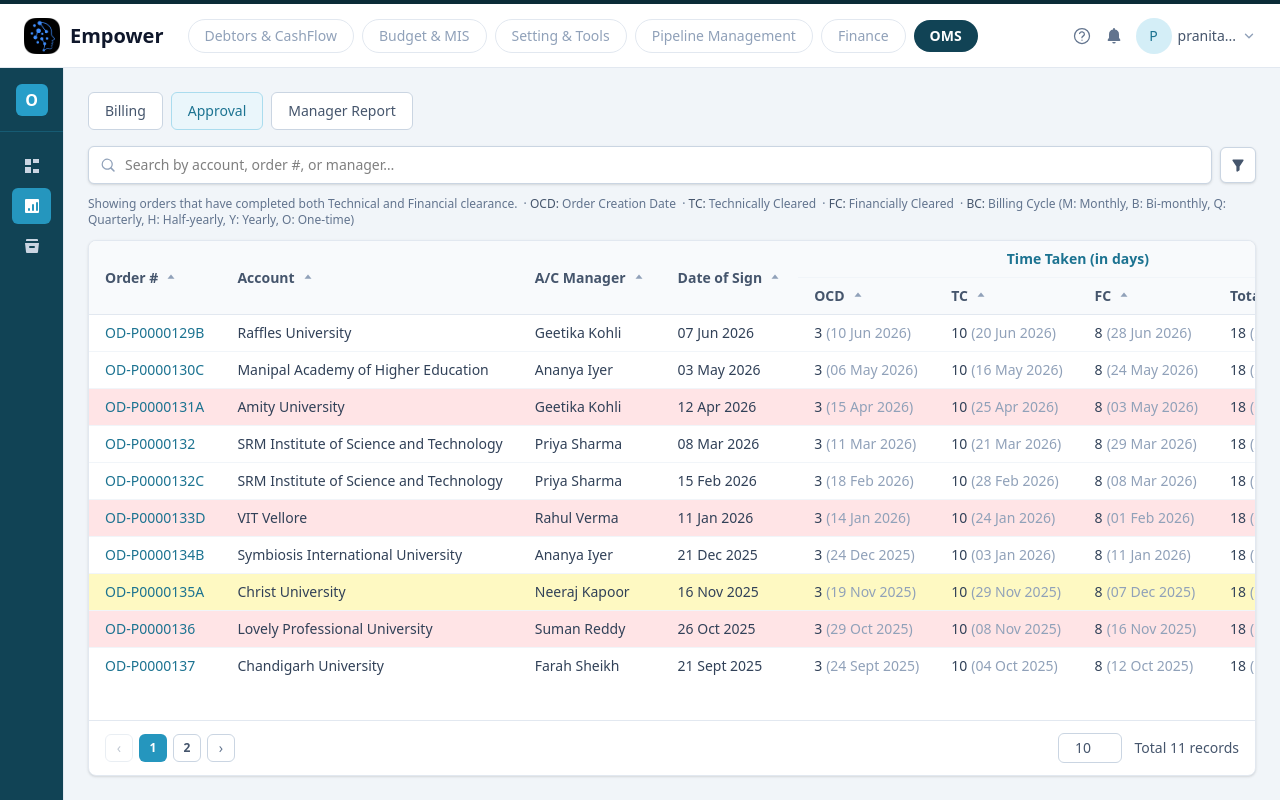
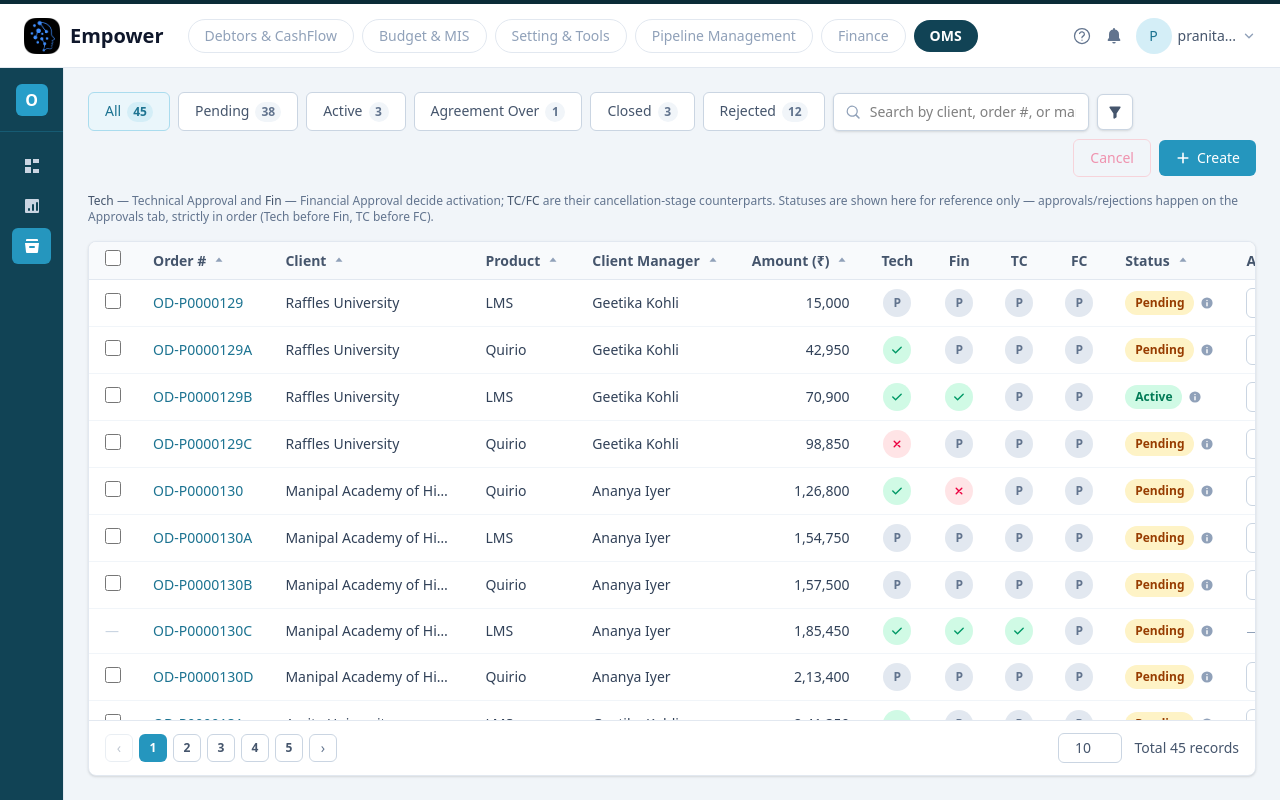
Before and after one commit to rishabhsahuTLE/OMS, a React (Vite) app: page /#/orders/approval in a window 1280 px wide. Before the commit this address led to /#/report/approval. Built offline with nearby package versions, Linux system fonts and the light colour scheme.

Commit message:
sachin BU filter

```diff
--- a/src/data/clients.json
+++ b/src/data/clients.json
@@ -4,6 +4,7 @@
     "name": "Raffles University",
     "domain": "https://rafflesuniversity.edu.my",
     "type": "University",
+    "bu": "Univ-Ops",
     "billingAddress": "Raffles University Campus",
     "billingState": "Delhi",
     "billingCity": "New Delhi",
@@ -29,6 +30,7 @@
     "name": "Manipal Academy of Higher Education",
     "domain": "manipal.edu",
     "type": "University",
+    "bu": "Premiere Inst",
     "billingAddress": "MAHE Campus, Manipal",
     "billingState": "Karnataka",
     "billingCity": "Mysuru",
@@ -54,6 +56,7 @@
     "name": "Amity University",
     "domain": "amity.edu",
     "type": "University",
+    "bu": "Enterprise CEP",
     "billingAddress": "Amity University, Mumbai",
     "billingState": "Maharashtra",
     "billingCity": "Mumbai",
@@ -79,6 +82,7 @@
     "name": "SRM Institute of Science and Technology",
     "domain": "srmist.edu.in",
     "type": "University",
+    "bu": "Premiere Inst",
     "billingAddress": "SRM Institute of Science and Technology, New Delhi",
     "billingState": "Delhi",
     "billingCity": "New Delhi",
@@ -104,6 +108,7 @@
     "name": "VIT Vellore",
     "domain": "vit.ac.in",
     "type": "University",
+    "bu": "Premiere Inst",
     "billingAddress": "VIT Vellore, Bengaluru",
     "billingState": "Karnataka",
     "billingCity": "Bengaluru",
@@ -129,6 +134,7 @@
     "name": "Symbiosis International University",
     "domain": "siu.edu.in",
     "type": "University",
+    "bu": "Univ-Ops",
     "billingAddress": "Symbiosis International University, Coimbatore",
     "billingState": "Tamil Nadu",
     "billingCity": "Coimbatore",
@@ -154,6 +160,7 @@
     "name": "Christ University",
     "domain": "christuniversity.in",
     "type": "University",
+    "bu": "Univ-Ops",
     "billingAddress": "Christ University, Ahmedabad",
     "billingState": "Gujarat",
     "billingCity": "Ahmedabad",
@@ -179,6 +186,7 @@
     "name": "Lovely Professional University",
     "domain": "lpu.in",
     "type": "University",
+    "bu": "IMPACT",
     "billingAddress": "Lovely Professional University, Howrah",
     "billingState": "West Bengal",
     "billingCity": "Howrah",
@@ -204,6 +212,7 @@
     "name": "Chandigarh University",
     "domain": "cuchd.in",
     "type": "University",
+    "bu": "Univ-Ops",
     "billingAddress": "Chandigarh University, Hyderabad",
     "billingState": "Telangana",
     "billingCity": "Hyderabad",
@@ -229,6 +238,7 @@
     "name": "Anna University",
     "domain": "annauniv.edu",
     "type": "University",
+    "bu": "ENTERPRISE",
     "billingAddress": "Anna University, Sardar Patel Road, Guindy",
     "billingState": "Tamil Nadu",
     "billingCity": "Chennai",
@@ -254,6 +264,7 @@
     "name": "Jamia Millia Islamia",
     "domain": "jmi.ac.in",
     "type": "University",
+    "bu": "Univ-Ops",
     "billingAddress": "Jamia Millia Islamia, Jamia Nagar, Okhla",
     "billingState": "Delhi",
     "billingCity": "New Delhi",
--- a/src/data/mockOrders.ts
+++ b/src/data/mockOrders.ts
@@ -90,6 +90,7 @@
   for (let k = 0; k < count; k++) {
     const product = PRODUCTS[(cliIdx + k) % PRODUCTS.length];
     const clientManager = client.clientManager;
+    const bu = client.bu;
     const signOffset = -((orderIndex * 7) % 400) - 30;
     const createdOffset = signOffset + 3;
     const techState = technicalPattern[orderIndex % technicalPattern.length];
@@ -166,6 +167,7 @@
       product: product.name,
       clientId: client.id,
       client: client.name,
+      bu,
       clientManager,
       dateOfSign,
       createdOn,
--- a/src/pages/ManagerReport.tsx
+++ b/src/pages/ManagerReport.tsx
@@ -1,6 +1,6 @@
 import { Fragment, useMemo, useState } from "react";
 import { useSearchParams } from "react-router-dom";
-import type { ApprovalState, OrderRecord } from "../types";
+import { BUSINESS_UNITS, type ApprovalState, type OrderRecord } from "../types";
 import { PRODUCT_NAMES } from "../products";
 import { formatDDMMYYYY, toggleSortState, usePagination, type SortState } from "../utils";
 import type { DateRange } from "../components/DateRangePicker";
@@ -24,6 +24,7 @@
 interface Filters {
   manager: string;
   product: string;
+  bu: string;
   minLakh: number;
   maxLakh: number;
   dateRange: DateRange;
@@ -32,6 +33,7 @@
 const defaultFilters: Filters = {
   manager: "all",
   product: "all",
+  bu: "all",
   minLakh: 0,
   maxLakh: AMOUNT_MAX_LAKH,
   dateRange: { start: null, end: null },
@@ -343,6 +345,7 @@
   const hasActiveFilters =
     applied.manager !== "all" ||
     applied.product !== "all" ||
+    applied.bu !== "all" ||
     applied.minLakh !== 0 ||
     applied.maxLakh !== AMOUNT_MAX_LAKH ||
     applied.dateRange.start !== null ||
@@ -361,6 +364,7 @@
     let result = orders;
     if (applied.manager !== "all") result = result.filter((o) => o.clientManager === applied.manager);
     if (applied.product !== "all") result = result.filter((o) => o.product === applied.product);
+    if (applied.bu !== "all") result = result.filter((o) => o.bu === applied.bu);
 
     const minRupees = applied.minLakh * 100_000;
     const maxRupees = applied.maxLakh >= AMOUNT_MAX_LAKH ? Infinity : applied.maxLakh * 100_000;
@@ -422,6 +426,21 @@
                 {PRODUCT_NAMES.map((p) => (
                   <option key={p} value={p}>
                     {p}
+                  </option>
+                ))}
+              </select>
+            </div>
+            <div>
+              <label className="mb-1 block text-sm text-slate-600">BU</label>
+              <select
+                value={draft.bu}
+                onChange={(e) => setDraft((prev) => ({ ...prev, bu: e.target.value }))}
+                className={selectClass}
+              >
+                <option value="all">All BUs</option>
+                {BUSINESS_UNITS.map((b) => (
+                  <option key={b} value={b}>
+                    {b}
                   </option>
                 ))}
               </select>
--- a/src/pages/orders/CloseBilling.tsx
+++ b/src/pages/orders/CloseBilling.tsx
@@ -182,8 +182,12 @@
     applied.dateRange.start !== null ||
     applied.dateRange.end !== null;
 
-  const filtered = useMemo(() => {
-    let result = orders.filter(TAB_FILTERS[tab]);
+  // Everything except the tab condition — shared between the main list
+  // (tab-filtered on top of this) and the per-tab counts shown on the tab
+  // buttons (each tab's own condition applied on top of this same base, so
+  // the counts stay live against whatever else is currently filtered/searched).
+  const preTabFiltered = useMemo(() => {
+    let result = orders;
 
     if (applied.client !== "all") result = result.filter((o) => o.client === applied.client);
     if (applied.product !== "all") result = result.filter((o) => o.product === applied.product);
@@ -211,7 +215,17 @@
     }
 
     return result;
-  }, [orders, tab, applied, search]);
+  }, [orders, applied, search]);
+
+  const tabCounts = useMemo(
+    () =>
+      Object.fromEntries(
+        VIEW_TABS.map((t) => [t.key, preTabFiltered.filter(TAB_FILTERS[t.key]).length])
+      ) as Record<BillingViewTab, number>,
+    [preTabFiltered]
+  );
+
+  const filtered = useMemo(() => preTabFiltered.filter(TAB_FILTERS[tab]), [preTabFiltered, tab]);
 
   function renderCategoryContent() {
     switch (activeCategory) {
@@ -370,6 +384,13 @@
               }`}
             >
               {t.label}
+              <span
+                className={`ml-1.5 inline-flex min-w-[1.25rem] items-center justify-center rounded-full px-1.5 py-0.5 text-xs font-semibold ${
+                  tab === t.key ? "bg-indigo-100 text-indigo-700" : "bg-slate-100 text-slate-500"
+                }`}
+              >
+                {tabCounts[t.key]}
+              </span>
             </button>
           ))}
         </div>
--- a/src/pages/orders/CreateOrderModal.tsx
+++ b/src/pages/orders/CreateOrderModal.tsx
@@ -891,6 +891,7 @@
         product: selectedProduct,
         clientId: client.id,
         client: client.name,
+        bu: client.bu,
         clientManager: client.clientManager,
         dateOfSign: form.dateOfSign,
         createdOn: todayISO(),
--- a/src/pages/orders/OrderApproval.tsx
+++ b/src/pages/orders/OrderApproval.tsx
@@ -371,8 +371,12 @@
     applied.dateRange.start !== null ||
     applied.dateRange.end !== null;
 
-  const filtered = useMemo(() => {
-    let result = orders.filter((o) => matchesTab(o, tab));
+  // Everything except the tab condition — shared between the main list
+  // (tab-filtered on top of this) and the per-tab counts shown on the tab
+  // buttons (each tab's own condition applied on top of this same base, so
+  // the counts stay live against whatever else is currently filtered/searched).
+  const preTabFiltered = useMemo(() => {
+    let result = orders;
 
     if (applied.client !== "all") result = result.filter((o) => o.client === applied.client);
     if (applied.product !== "all") result = result.filter((o) => o.product === applied.product);
@@ -402,6 +406,20 @@
       );
     }
 
+    return result;
+  }, [orders, applied, search]);
+
+  const tabCounts = useMemo(
+    () =>
+      Object.fromEntries(
+        VIEW_TABS.map((t) => [t.key, preTabFiltered.filter((o) => matchesTab(o, t.key)).length])
+      ) as Record<ViewTab, number>,
+    [preTabFiltered]
+  );
+
+  const filtered = useMemo(() => {
+    let result = preTabFiltered.filter((o) => matchesTab(o, tab));
+
     if (sort.key) {
       const key = sort.key;
       result = [...result].sort((a, b) => {
@@ -411,7 +429,7 @@
     }
 
     return result;
-  }, [orders, tab, applied, search, sort]);
+  }, [preTabFiltered, tab, sort]);
 
   function renderCategoryContent() {
     switch (activeCategory) {
@@ -666,6 +684,13 @@
               }`}
             >
               {t.label}
+              <span
+                className={`ml-1.5 inline-flex min-w-[1.25rem] items-center justify-center rounded-full px-1.5 py-0.5 text-xs font-semibold ${
+                  tab === t.key ? "bg-indigo-100 text-indigo-700" : "bg-slate-100 text-slate-500"
+                }`}
+              >
+                {tabCounts[t.key]}
+              </span>
             </button>
           ))}
         </div>
--- a/src/pages/orders/OrderPage.tsx
+++ b/src/pages/orders/OrderPage.tsx
@@ -45,6 +45,14 @@
   { key: "closurePending", label: "Cancellation Pending" },
   { key: "rejected", label: "Rejected" },
 ];
+
+function matchesTab(order: OrderRecord, tab: ViewTab): boolean {
+  if (tab === "all") return true;
+  if (tab === "amendmentPending") return isAmendmentPending(order);
+  if (tab === "approvalPending") return getDisplayStage(order) === "approvalPending" && !isAmendmentPending(order);
+  if (tab === "closurePending") return getDisplayStage(order) === "closurePending";
+  return isStuckInRejectedApproval(order); // tab === "rejected"
+}
 
 const STAGE_LABELS: Record<OrderDisplayStage, string> = {
   approvalPending: "Approval Pending",
@@ -306,12 +314,12 @@
     applied.dateRange.start !== null ||
     applied.dateRange.end !== null;
 
-  const filtered = useMemo(() => {
+  // Everything except the tab condition — shared between the main list
+  // (tab-filtered on top of this) and the per-tab counts shown on the tab
+  // buttons (each tab's own condition applied on top of this same base, so
+  // the counts stay live against whatever else is currently filtered/searched).
+  const preTabFiltered = useMemo(() => {
     let result = pendingOrders;
-    if (tab === "amendmentPending") result = result.filter((o) => isAmendmentPending(o));
-    else if (tab === "approvalPending") result = result.filter((o) => getDisplayStage(o) === "approvalPending" && !isAmendmentPending(o));
-    else if (tab === "closurePending") result = result.filter((o) => getDisplayStage(o) === "closurePending");
-    else if (tab === "rejected") result = result.filter((o) => isStuckInRejectedApproval(o));
 
     if (applied.client !== "all") result = result.filter((o) => o.client === applied.client);
     if (applied.product !== "all") result = result.filter((o) => o.product === applied.product);
@@ -341,6 +349,20 @@
       );
     }
 
+    return result;
+  }, [pendingOrders, applied, search]);
+
+  const tabCounts = useMemo(
+    () =>
+      Object.fromEntries(
+        VIEW_TABS.map((t) => [t.key, preTabFiltered.filter((o) => matchesTab(o, t.key)).length])
+      ) as Record<ViewTab, number>,
+    [preTabFiltered]
+  );
+
+  const filtered = useMemo(() => {
+    let result = preTabFiltered.filter((o) => matchesTab(o, tab));
+
     if (sort.key) {
       const key = sort.key;
       result = [...result].sort((a, b) => {
@@ -350,7 +372,7 @@
     }
 
     return result;
-  }, [pendingOrders, tab, applied, search, sort]);
+  }, [preTabFiltered, tab, sort]);
 
   function renderCategoryContent() {
     switch (activeCategory) {
@@ -467,6 +489,13 @@
               }`}
             >
               {t.label}
+              <span
+                className={`ml-1.5 inline-flex min-w-[1.25rem] items-center justify-center rounded-full px-1.5 py-0.5 text-xs font-semibold ${
+                  tab === t.key ? "bg-indigo-100 text-indigo-700" : "bg-slate-100 text-slate-500"
+                }`}
+              >
+                {tabCounts[t.key]}
+              </span>
             </button>
           ))}
         </div>
--- a/src/pages/report/Billing.tsx
+++ b/src/pages/report/Billing.tsx
@@ -1,6 +1,6 @@
 import { useMemo, useState } from "react";
 import { useSearchParams } from "react-router-dom";
-import type { OrderRecord } from "../../types";
+import { BUSINESS_UNITS, type OrderRecord } from "../../types";
 import { PRODUCT_NAMES } from "../../products";
 import { formatDDMMYYYY } from "../../utils";
 import type { DateRange } from "../../components/DateRangePicker";
@@ -157,6 +157,7 @@
   client: string;
   product: string;
   manager: string;
+  bu: string;
   minLakh: number;
   maxLakh: number;
   statusBuckets: Set<StatusBucketKey>;
@@ -167,6 +168,7 @@
   client: "all",
   product: "all",
   manager: "all",
+  bu: "all",
   minLakh: 0,
   maxLakh: AMOUNT_MAX_LAKH,
   dateRange: { start: null, end: null },
@@ -274,6 +276,7 @@
     applied.client !== "all" ||
     applied.product !== "all" ||
     applied.manager !== "all" ||
+    applied.bu !== "all" ||
     applied.minLakh !== 0 ||
     applied.maxLakh !== AMOUNT_MAX_LAKH ||
     applied.statusBuckets.size > 0 ||
@@ -286,6 +289,7 @@
     if (applied.client !== "all") result = result.filter((o) => o.client === applied.client);
     if (applied.product !== "all") result = result.filter((o) => o.product === applied.product);
     if (applied.manager !== "all") result = result.filter((o) => o.clientManager === applied.manager);
+    if (applied.bu !== "all") result = result.filter((o) => o.bu === applied.bu);
 
     const minRupees = applied.minLakh * 100_000;
     const maxRupees = applied.maxLakh >= AMOUNT_MAX_LAKH ? Infinity : applied.maxLakh * 100_000;
@@ -390,6 +394,21 @@
               onChange={(v) => setDraft((prev) => ({ ...prev, manager: v }))}
               searchPlaceholder="Search managers…"
             />
+            <div>
+              <label className="mb-1 block text-sm text-slate-600">BU</label>
+              <select
+                value={draft.bu}
+                onChange={(e) => setDraft((prev) => ({ ...prev, bu: e.target.value }))}
+                className={selectClass}
+              >
+                <option value="all">All BUs</option>
+                {BUSINESS_UNITS.map((b) => (
+                  <option key={b} value={b}>
+                    {b}
+                  </option>
+                ))}
+              </select>
+            </div>
           </div>
         );
       case "range":
--- a/src/types.ts
+++ b/src/types.ts
@@ -29,6 +29,7 @@
   name: string;
   domain: string;
   type: string;
+  bu: string;
   billingAddress: string;
   billingState: string;
   billingCity: string;
@@ -44,6 +45,8 @@
 }
 
 export const CLIENT_TYPES = ["Corporate", "University"] as const;
+
+export const BUSINESS_UNITS = ["Premiere Inst", "Enterprise CEP", "Univ-Ops", "IMPACT", "ENTERPRISE"] as const;
 
 export const STATES = [
   "Maharashtra",
@@ -111,6 +114,7 @@
   product: string;
   clientId: string;
   client: string;
+  bu: string;
   clientManager: string;
   dateOfSign: string; // ISO date
   createdOn: string; // ISO date — Order Creation Date (OCD)
```
Also changed, not shown: .claude/settings.local.json.
